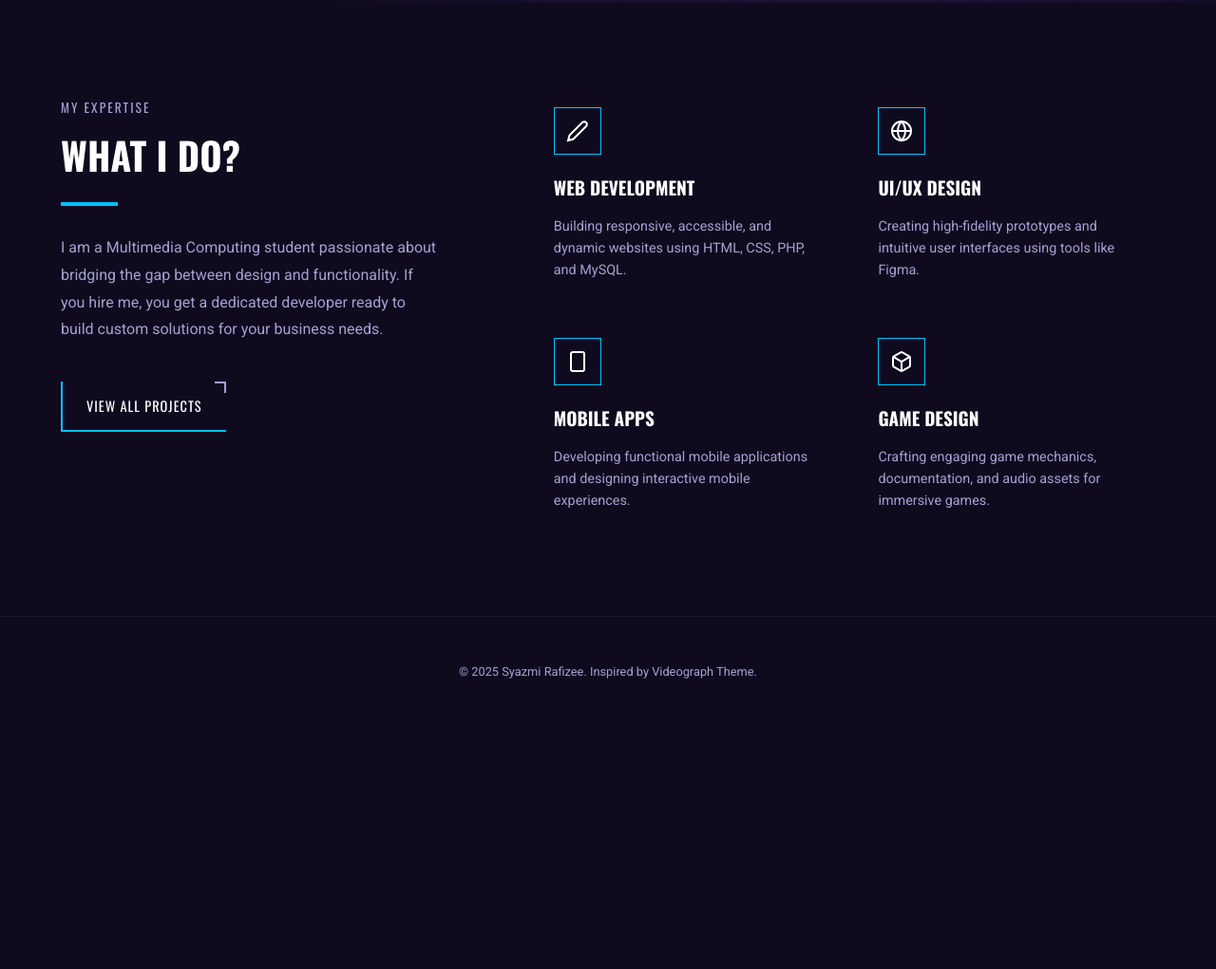
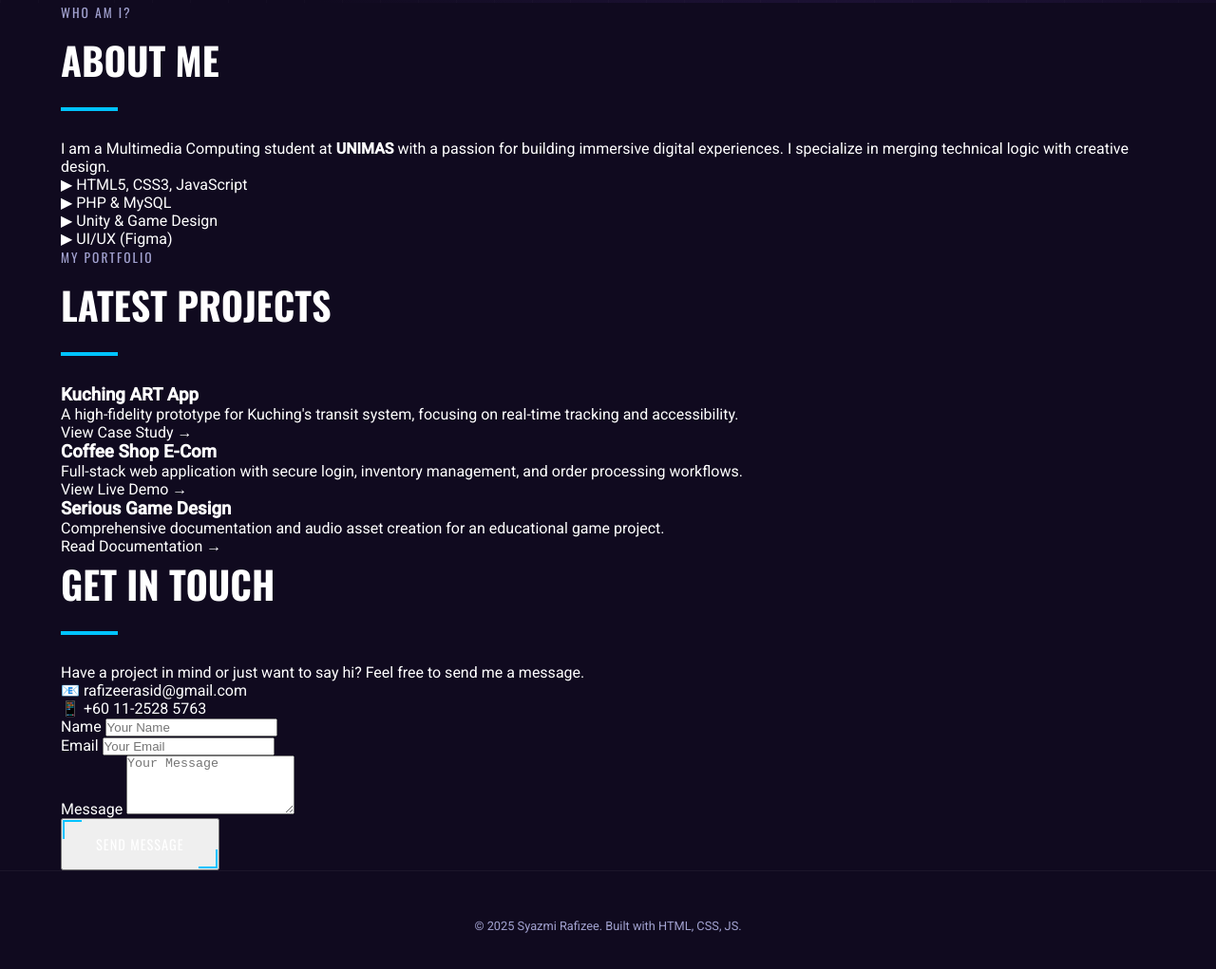
Before and after one commit to nazmizanjeruis-blip/client_portfolio, a plain HTML site: page index.html in a window 1280 px wide. Shown: the part 797-1818 px from the top of the page at 95% size. Before the commit the page ends 1562 px from the top, so only its background shows below. Drawn offline with nearby package versions, Linux system fonts and the light colour scheme.

Commit message:
Update index.html

```diff
--- a/index.html
+++ b/index.html
@@ -3,121 +3,157 @@
 <head>
     <meta charset="UTF-8">
     <meta name="viewport" content="width=device-width, initial-scale=1.0">
-    <title>Syazmi Rafizee | Developer Portfolio</title>
+    <meta name="description" content="Portfolio of Syazmi Rafizee - Web & Game Developer">
+    <title>Syazmi Rafizee | Videograph Portfolio</title>
     <link href="https://fonts.googleapis.com/css2?family=Oswald:wght@400;500;700&family=Roboto:wght@300;400;500&display=swap" rel="stylesheet">
     <link rel="stylesheet" href="style.css">
 </head>
 <body>
 
-    <header>
-        <nav class="navbar">
+    <header id="navbar">
+        <div class="nav-container">
             <div class="logo">
                 <span class="play-icon">▶</span> SYAZMI.DEV
             </div>
 
-            <ul class="nav-menu">
-                <li><a href="#home" class="active">Home</a></li>
-                <li><a href="#about">About</a></li>
-                <li><a href="#skills">Services</a></li>
-                <li><a href="#projects">Portfolio</a></li>
-                <li><a href="#contact">Contact</a></li>
-            </ul>
+            <nav>
+                <ul class="nav-menu">
+                    <li><a href="#home" class="nav-link active">Home</a></li>
+                    <li><a href="#about" class="nav-link">About Me</a></li>
+                    <li><a href="#projects" class="nav-link">Projects</a></li>
+                    <li><a href="#contact" class="nav-link">Contact</a></li>
+                </ul>
+            </nav>
 
-            <div class="social-icons">
-                <a href="#">FB</a>
-                <a href="#">IG</a>
-                <a href="#">LI</a>
-            </div>
-
-            <div class="hamburger">
+            <div class="hamburger" aria-label="Toggle Navigation" role="button" tabindex="0">
                 <span class="bar"></span>
                 <span class="bar"></span>
                 <span class="bar"></span>
             </div>
-        </nav>
+        </div>
     </header>
 
     <section id="home" class="hero">
-        <div class="hero-bg-overlay"></div> <div class="container hero-container">
+        <div class="hero-bg-overlay"></div>
+
+        <div class="container hero-container">
             <div class="hero-text">
-                <p class="subtitle">FOR WEB & MOBILE DEVELOPMENT</p>
-                <h1 class="main-title">DEVELOPER'S<br>PORTFOLIO</h1>
+                <p class="subtitle">WEB & GAME DEVELOPMENT</p>
+                <h1 class="main-title">CREATIVE<br>DEVELOPER</h1>
 
-                <a href="#about" class="btn-corner">
-                    SEE MORE ABOUT ME
+                <a href="#projects" class="btn-corner">
+                    VIEW MY WORK
                     <span class="corner-top-left"></span>
                     <span class="corner-bottom-right"></span>
                 </a>
-
-                <div class="pagination">
-                    <span class="active">01</span>
-                    <span>02</span>
-                    <span>03</span>
-                </div>
             </div>
 
             <div class="hero-image-wrapper">
-                <div class="hero-img-placeholder">
-                    <div class="silhouette"></div>
+                <div class="hero-img-placeholder" role="img" aria-label="Silhouette of developer standing on stage">
+                    </div>
+            </div>
+        </div>
+    </section>
+
+    <section id="about" class="about-section">
+        <div class="container">
+            <div class="section-header">
+                <p class="section-label">WHO AM I?</p>
+                <h2 class="section-heading">ABOUT ME</h2>
+                <div class="blue-line"></div>
+            </div>
+
+            <div class="about-content">
+                <div class="about-text">
+                    <p>
+                        I am a Multimedia Computing student at <strong>UNIMAS</strong> with a passion for building immersive digital experiences. I specialize in merging technical logic with creative design.
+                    </p>
+                    <ul class="skills-list">
+                        <li>▶ HTML5, CSS3, JavaScript</li>
+                        <li>▶ PHP & MySQL</li>
+                        <li>▶ Unity & Game Design</li>
+                        <li>▶ UI/UX (Figma)</li>
+                    </ul>
                 </div>
             </div>
         </div>
     </section>
 
-    <section id="skills" class="services">
-        <div class="container services-container">
-            <div class="services-text">
-                <p class="section-label">MY EXPERTISE</p>
-                <h2 class="section-heading">WHAT I DO?</h2>
+    <section id="projects" class="projects-section">
+        <div class="container">
+            <div class="section-header">
+                <p class="section-label">MY PORTFOLIO</p>
+                <h2 class="section-heading">LATEST PROJECTS</h2>
                 <div class="blue-line"></div>
-
-                <p class="description">
-                    I am a Multimedia Computing student passionate about bridging the gap between design and functionality. If you hire me, you get a dedicated developer ready to build custom solutions for your business needs.
-                </p>
-
-                <a href="#projects" class="btn-bracket">
-                    VIEW ALL PROJECTS
-                </a>
             </div>
 
-            <div class="services-grid">
-                <div class="service-item">
-                    <div class="icon-box">
-                        <svg viewBox="0 0 24 24" width="24" height="24" stroke="currentColor" stroke-width="2" fill="none"><path d="M17 3a2.828 2.828 0 1 1 4 4L7.5 20.5 2 22l1.5-5.5L17 3z"></path></svg>
+            <div class="projects-grid">
+                <article class="project-card">
+                    <div class="card-image project-1-img" role="img" aria-label="Kuching ART App Interface"></div>
+                    <div class="card-content">
+                        <h3>Kuching ART App</h3>
+                        <p>A high-fidelity prototype for Kuching's transit system, focusing on real-time tracking and accessibility.</p>
+                        <a href="#" class="btn-text">View Case Study &rarr;</a>
                     </div>
-                    <h3>Web Development</h3>
-                    <p>Building responsive, accessible, and dynamic websites using HTML, CSS, PHP, and MySQL.</p>
-                </div>
+                </article>
 
-                <div class="service-item">
-                    <div class="icon-box">
-                        <svg viewBox="0 0 24 24" width="24" height="24" stroke="currentColor" stroke-width="2" fill="none"><circle cx="12" cy="12" r="10"></circle><line x1="2" y1="12" x2="22" y2="12"></line><path d="M12 2a15.3 15.3 0 0 1 4 10 15.3 15.3 0 0 1-4 10 15.3 15.3 0 0 1-4-10 15.3 15.3 0 0 1 4-10z"></path></svg>
+                <article class="project-card">
+                    <div class="card-image project-2-img" role="img" aria-label="Coffee Shop Website"></div>
+                    <div class="card-content">
+                        <h3>Coffee Shop E-Com</h3>
+                        <p>Full-stack web application with secure login, inventory management, and order processing workflows.</p>
+                        <a href="#" class="btn-text">View Live Demo &rarr;</a>
                     </div>
-                    <h3>UI/UX Design</h3>
-                    <p>Creating high-fidelity prototypes and intuitive user interfaces using tools like Figma.</p>
-                </div>
+                </article>
 
-                <div class="service-item">
-                    <div class="icon-box">
-                        <svg viewBox="0 0 24 24" width="24" height="24" stroke="currentColor" stroke-width="2" fill="none"><rect x="5" y="2" width="14" height="20" rx="2" ry="2"></rect><line x1="12" y1="18" x2="12.01" y2="18"></line></svg>
+                <article class="project-card">
+                    <div class="card-image project-3-img" role="img" aria-label="Game Design Docs"></div>
+                    <div class="card-content">
+                        <h3>Serious Game Design</h3>
+                        <p>Comprehensive documentation and audio asset creation for an educational game project.</p>
+                        <a href="#" class="btn-text">Read Documentation &rarr;</a>
                     </div>
-                    <h3>Mobile Apps</h3>
-                    <p>Developing functional mobile applications and designing interactive mobile experiences.</p>
-                </div>
-
-                <div class="service-item">
-                    <div class="icon-box">
-                        <svg viewBox="0 0 24 24" width="24" height="24" stroke="currentColor" stroke-width="2" fill="none"><path d="M21 16V8a2 2 0 0 0-1-1.73l-7-4a2 2 0 0 0-2 0l-7 4A2 2 0 0 0 3 8v8a2 2 0 0 0 1 1.73l7 4a2 2 0 0 0 2 0l7-4A2 2 0 0 0 21 16z"></path><polyline points="3.27 6.96 12 12.01 20.73 6.96"></polyline><line x1="12" y1="22.08" x2="12" y2="12"></line></svg>
-                    </div>
-                    <h3>Game Design</h3>
-                    <p>Crafting engaging game mechanics, documentation, and audio assets for immersive games.</p>
-                </div>
+                </article>
             </div>
         </div>
     </section>
 
+    <section id="contact" class="contact-section">
+        <div class="container contact-container">
+            <div class="contact-info">
+                <h2 class="section-heading">GET IN TOUCH</h2>
+                <div class="blue-line"></div>
+                <p>Have a project in mind or just want to say hi? Feel free to send me a message.</p>
+                <p class="contact-detail">📧 rafizeerasid@gmail.com</p>
+                <p class="contact-detail">📱 +60 11-2528 5763</p>
+            </div>
+
+            <form class="contact-form" action="#" method="POST">
+                <div class="form-group">
+                    <label for="name" class="sr-only">Name</label>
+                    <input type="text" id="name" name="name" placeholder="Your Name" required>
+                </div>
+                <div class="form-group">
+                    <label for="email" class="sr-only">Email</label>
+                    <input type="email" id="email" name="email" placeholder="Your Email" required>
+                </div>
+                <div class="form-group">
+                    <label for="message" class="sr-only">Message</label>
+                    <textarea id="message" name="message" rows="4" placeholder="Your Message" required></textarea>
+                </div>
+                <button type="submit" class="btn-corner">
+                    SEND MESSAGE
+                    <span class="corner-top-left"></span>
+                    <span class="corner-bottom-right"></span>
+                </button>
+            </form>
+        </div>
+    </section>
+
     <footer>
-        <p>&copy; <span id="year"></span> Syazmi Rafizee. Inspired by Videograph Theme.</p>
+        <div class="container">
+            <p>&copy; <span id="year"></span> Syazmi Rafizee. Built with HTML, CSS, JS.</p>
+        </div>
     </footer>
 
     <script src="script.js"></script>
```
